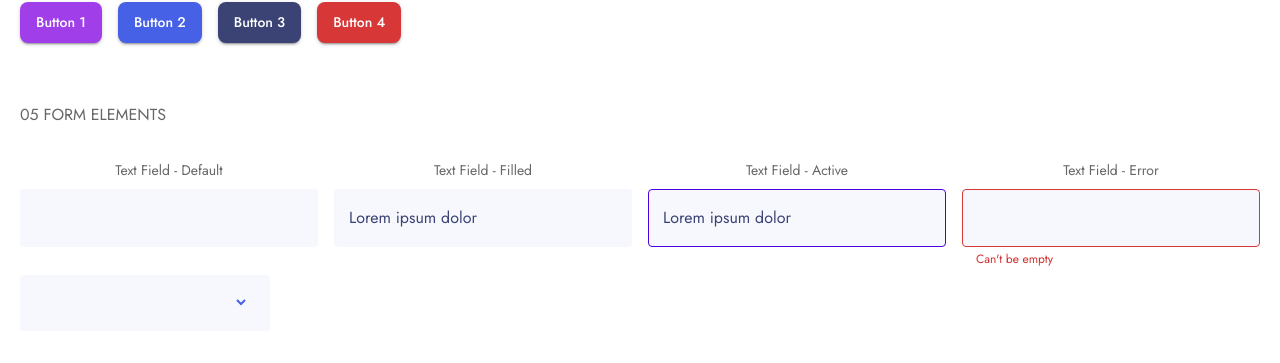
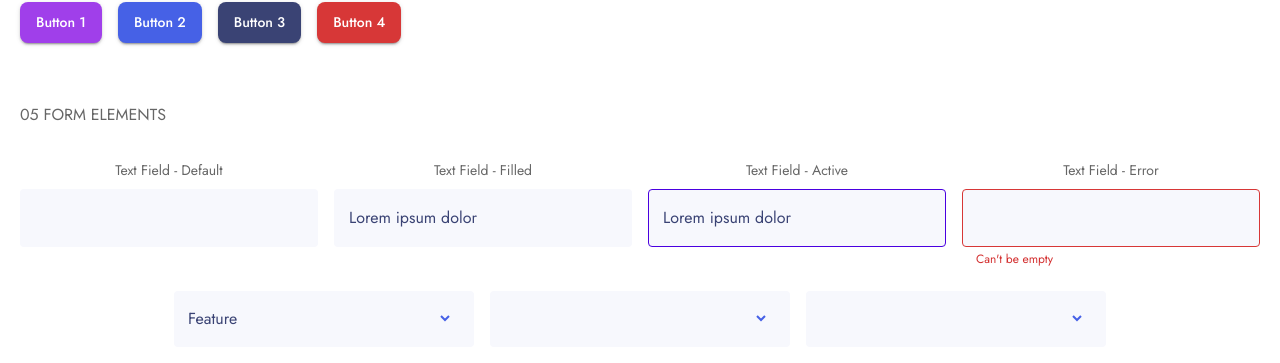
Before and after one commit to AubreyMartin/product-feedback-app, a React (Vite) app: page / in a window 1280 px wide. Shown: the part 912-1275 px from the top of the page. Built offline with nearby package versions, Linux system fonts and the light colour scheme.

Commit message:
SelectDropDown.tsx implementation

```diff
--- a/src/App.tsx
+++ b/src/App.tsx
@@ -255,7 +255,7 @@ function App() {
           Button 4
         </Button>
       </Stack>
-      <Box sx={{padding: "20px"}}>
+      <Box sx={{padding: "20px", mb: 40}}>
         <FormElements />
       </Box>
     </ThemeProvider>
--- a/src/components/FormElements.tsx
+++ b/src/components/FormElements.tsx
@@ -1,6 +1,5 @@
 import {
   Box,
-  FormControl,
   Stack,
   TextField,
   Typography
@@ -12,7 +11,8 @@ const FormElements = () => {
   return (
     <Box>
       <Typography variant="body1" color="textSecondary"> 05 FORM ELEMENTS</Typography>
-      <Stack spacing={2} direction="row" alignItems="center" justifyContent="center" sx={{ mt: 4 }}>
+      <Stack spacing={2} direction={{ xs: 'column', sm: 'row' }} alignItems="center" justifyContent="center"
+             sx={{ mt: 4 }}>
         <Box sx={{ width: "300px", height: "100px" }}>
           <Typography variant="body2" textAlign="center" color="textSecondary">
             Text Field - Default
@@ -44,9 +44,7 @@ const FormElements = () => {
                      helperText="Can't be empty"/>
         </Box>
       </Stack>
-      <FormControl sx={{ width: "250px" }} margin="normal" variant="outlined">
-        <ParentSelect/>
-      </FormControl>
+      <ParentSelect/>
     </Box>
   );
 };
--- a/src/components/ParentSelect.tsx
+++ b/src/components/ParentSelect.tsx
@@ -1,5 +1,6 @@
 import SelectDropDown from "../shared-library/Select/SelectDropDown.tsx";
 import { useState } from "react";
+import { Stack } from "@mui/material";
 
 const ParentComponent = () => {
   const [featureOption, setFeatureOption] = useState<string>('');
@@ -13,11 +14,21 @@ const ParentComponent = () => {
   ];
 
   return (
-    <SelectDropDown
+    <Stack spacing={2} direction={{ xs: 'column', sm: 'row' }} alignItems="center" justifyContent="center" sx={{ mt: 4 }}>
+      <SelectDropDown
+        options={options}
+        selectedValue={options[0].value}
+        onChange={setFeatureOption}
+      /> <SelectDropDown
+        options={options}
+        selectedValue={featureOption}
+        onChange={setFeatureOption}
+      /> <SelectDropDown
       options={options}
       selectedValue={featureOption}
       onChange={setFeatureOption}
     />
+    </Stack>
   );
 };
 export default ParentComponent;
--- a/src/shared-library/Select/SelectDropDown.tsx
+++ b/src/shared-library/Select/SelectDropDown.tsx
@@ -32,7 +32,6 @@ const SelectDropDown: React.FC<SelectDropDownProps> = ({ options, selectedValue,
   const handleChange = (event: SelectChangeEvent<string>) => {
     onChange(event.target.value);
   };
-
   return (
     <Select
       id="select-id"
--- a/src/shared-library/theme.ts
+++ b/src/shared-library/theme.ts
@@ -134,6 +134,7 @@ const theme = createTheme({
     MuiSelect: {
       styleOverrides: {
         root: {
+          minWidth: "300px",
           backgroundColor: '#F7F8FD', // Background color
           color: '#3A4374',
           '& .MuiOutlinedInput-notchedOutline': {
```
